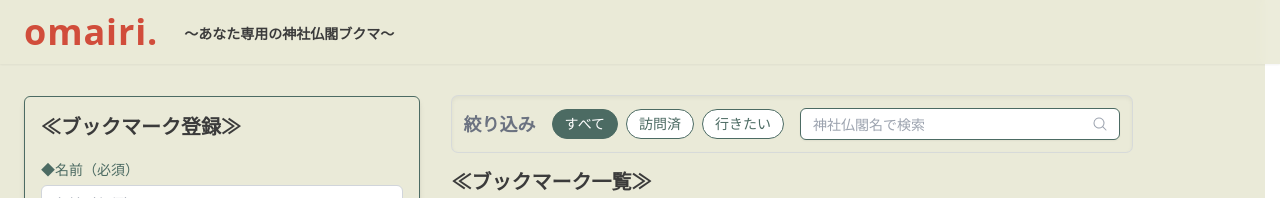
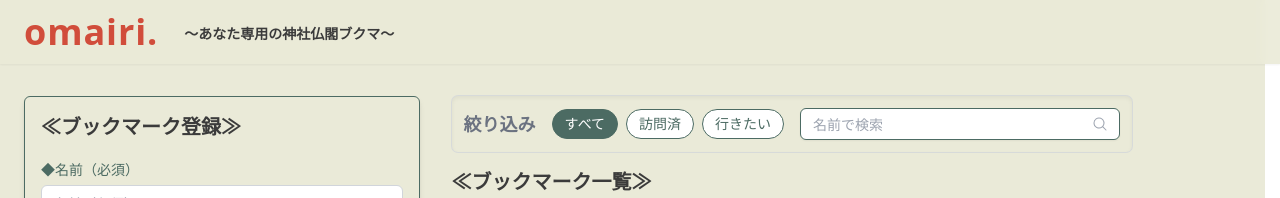
Before and after one commit to kk10-15/omairi, a React (Vite) app: page / in a window 1280 px wide. Shown: the top 198 px of the page. Built offline with nearby package versions, Linux system fonts and the light colour scheme.

Commit message:
検索バーのplaceholderを修正

```diff
--- a/src/components/SearchBar.tsx
+++ b/src/components/SearchBar.tsx
@@ -10,7 +10,7 @@ const SearchBar = ({ value, onChangeText }: Props) => {
     <div className="relative">
       <input
         type="text"
-        placeholder="神社仏閣名で検索"
+        placeholder="名前で検索"
         value={value}
         onChange={(e) => onChangeText(e.target.value)}
         className="h-8 w-full rounded-md border border-pine bg-white px-3 py-2 pr-10 text-sm shadow-sm md:w-80"
```
